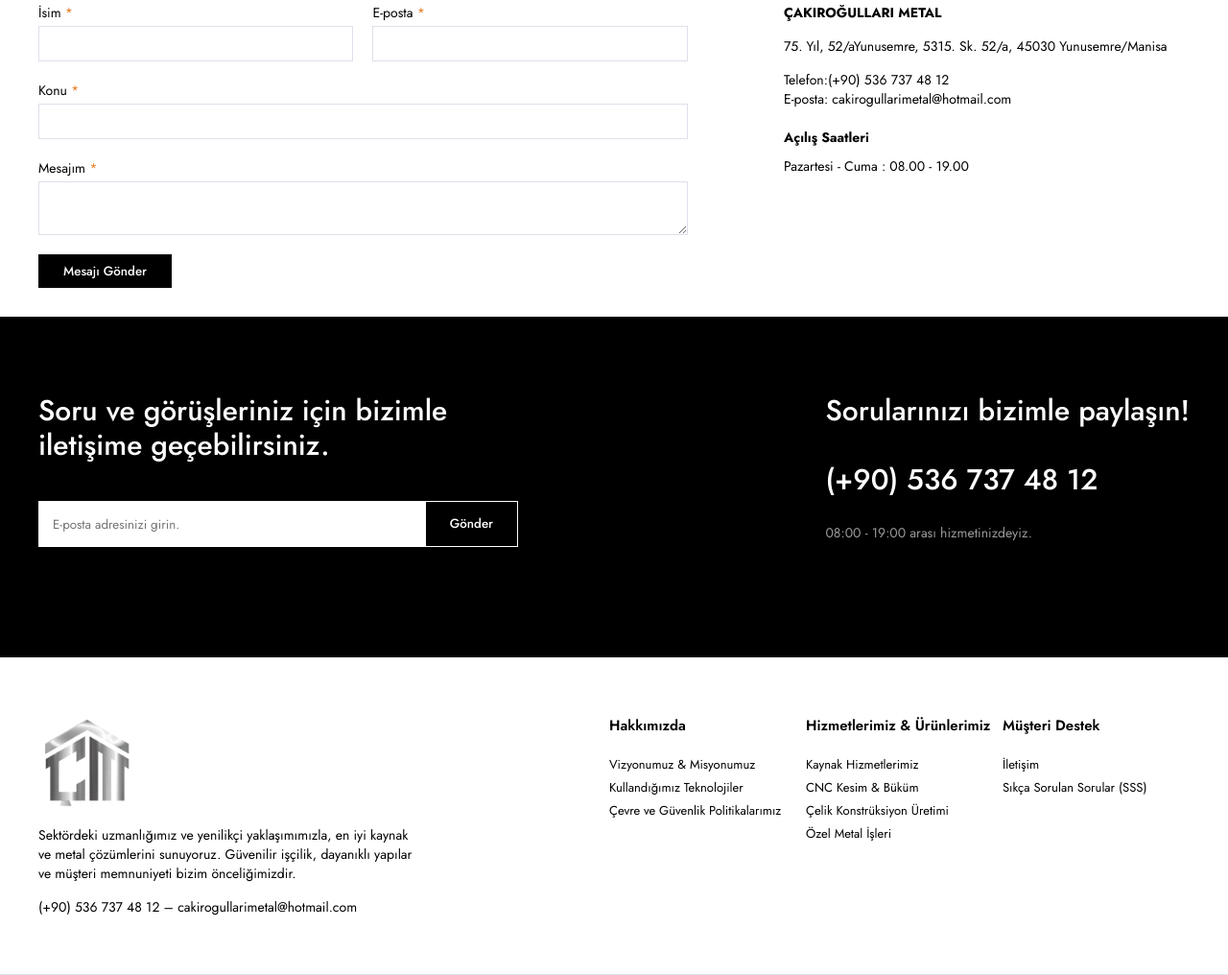
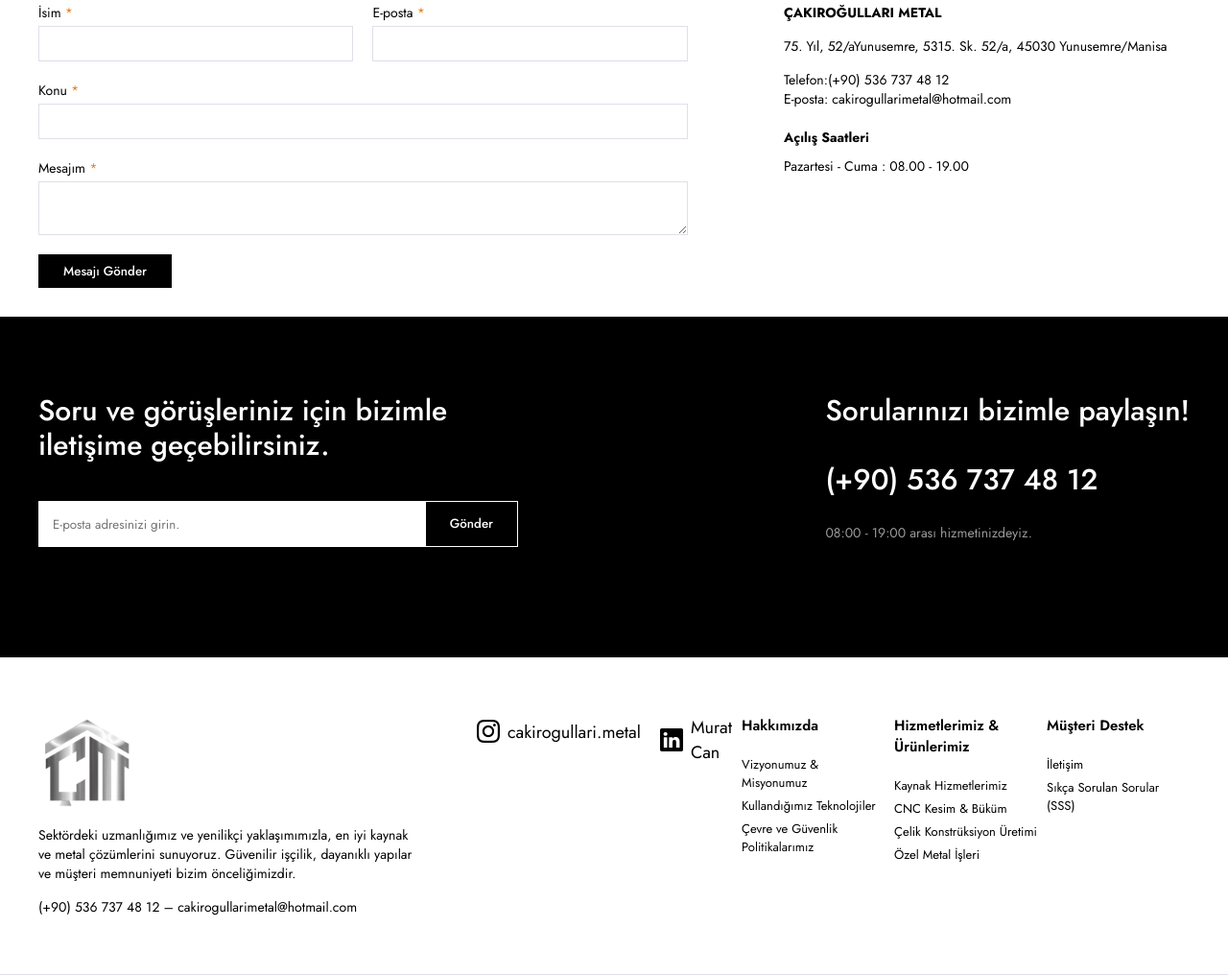
Before and after one commit to muradiyenurdoker/cm2, a plain HTML site: page contact.html in a window 1280 px wide. Shown: the part 684-1700 px from the top of the page at 96% size. Drawn offline with nearby package versions, Linux system fonts and the light colour scheme.

Commit message:
Commit mesajı

```diff
--- a/contact.html
+++ b/contact.html
@@ -213,6 +213,19 @@
                             </p>
                         </div>
                     </div>
+                    <div class="footer-social">
+                        <div class="mb-2">
+                            <a href="https://www.instagram.com/cakirogullari.metal/profilecard/?igsh=OGRtbXZyZzEyYjBx"
+                                target="_blank">
+                                <i class="bi bi-instagram"></i> cakirogullari.metal
+                            </a>
+                        </div>
+                        <div>
+                            <a href="http://linkedin.com/in/murat-can-9210a22b5" target="_blank">
+                                <i class="bi bi-linkedin"></i> Murat Can
+                            </a>
+                        </div>
+                    </div>
                     <div class="widget-nav-menu">
                         <h4>Hakkımızda</h4>
                         <ul class="menu-list">
```
Also changed, not shown: gallery.html (+13 -0 lines), img/gallery/31.jpeg, 2 other files.
